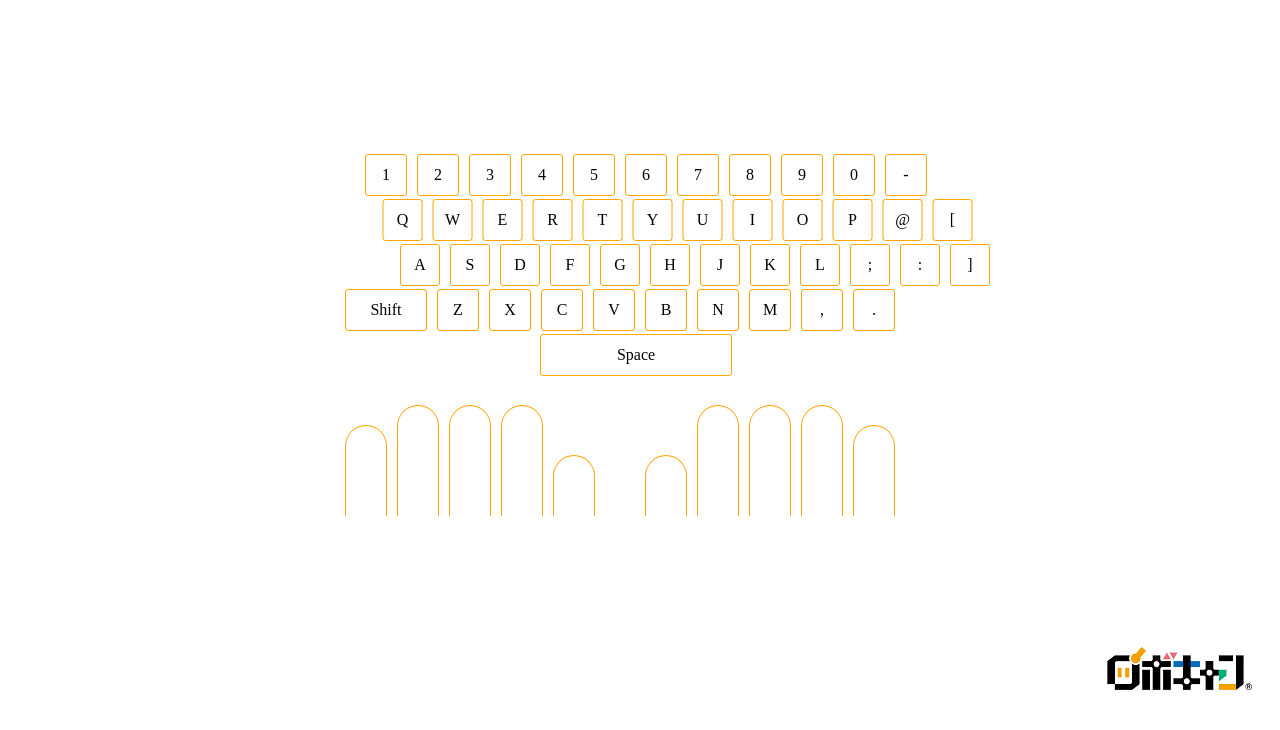
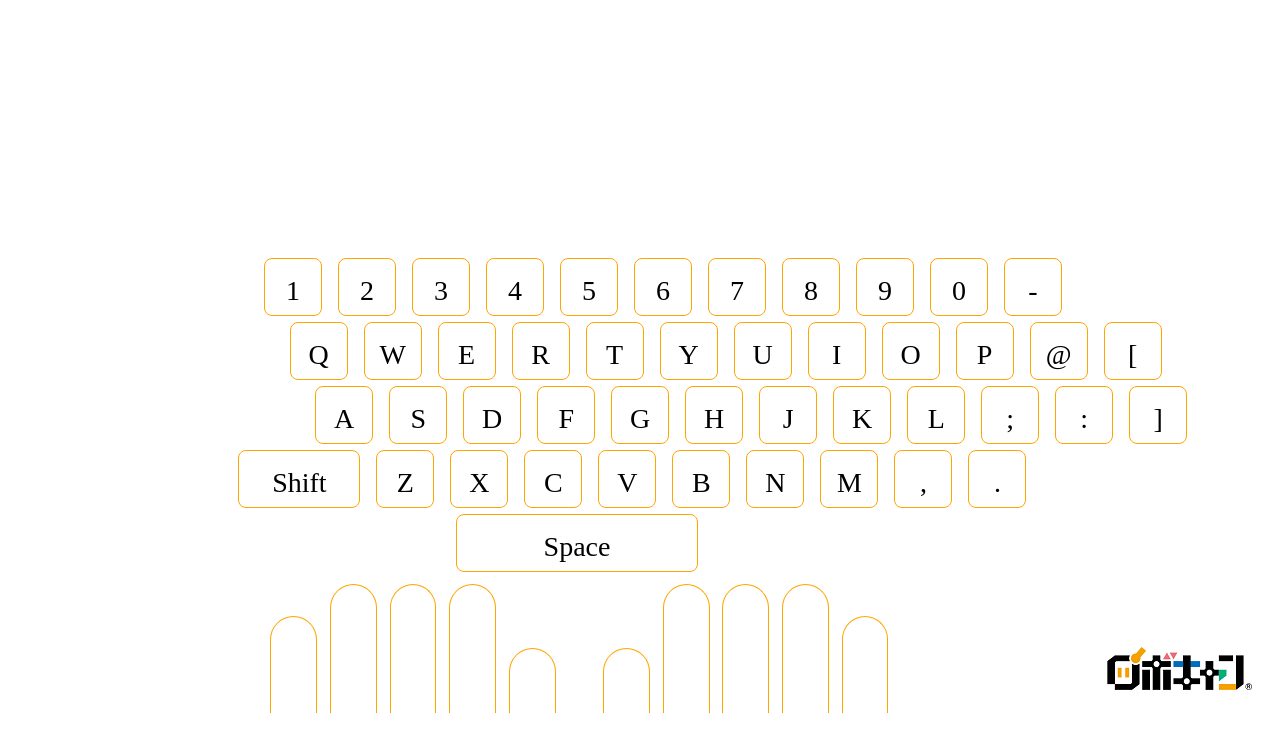
Before and after one commit to YurikaSaito1/TypingGame, a plain HTML site: page index.html in a window 1280 px wide. Shown: the part 70-800 px from the top of the page. Drawn offline with Linux system fonts and the light colour scheme.

Commit message:
画面の大きさを可変に

```diff
--- a/css/style.css
+++ b/css/style.css
@@ -1,249 +1,223 @@
-body {
-    background-color: white;
-}
-
 #subject {
     text-align: center;
     background-color: orange;
 }
 
 #hiraSubject {
-    top: 80px;
     text-align: center;
 }
 
 #subjectRoma {
-    top: 120px;
     text-align: center;
     color: gray;
 }
 
 #input {
-    top: 140px;
     text-align: center;
     color: red;
 }
 
 #timerArea {
-    position: fixed;
-    top: 180px;
-    right: 2%;
+    position: absolute;
+    top: 25vh;
+    right: 3vw;
 }
 
 #keyboard_1 {
-    position: fixed;
-    top: 245px;
-    left: 50%;
-    padding-left: 40px;
-    transform: translate(-50%, -50%);
-    width: 600px;
+    position: absolute;
+    top: 40vh;
+    left: 20vw;
+    padding-left: -10vw;
     margin: 0 auto;
     display: flex;
     flex-direction: row;
 }
 
 #keyboard_1 div {
-    width: 40px;
-    height: 40px;
-    border: 1px solid orange;
-    border-radius: 3px;
-    font-size: 16px;
+    width: 7vh;
+    height: 7vh;
+    border: 0.2vh solid orange;
+    border-radius: 1vh;
+    font-size: 3.5vh;
     text-align: center;
-    line-height: 40px;
-    margin: 5px;
+    line-height: 8vh;
+    margin: 1vh;
 }
 
 #keyboard_2 {
-    position: fixed;
-    top: 290px;
-    left: 50%;
-    padding-left: 75px;
-    transform: translate(-50%, -50%);
-    width: 600px;
+    position: absolute;
+    top: 48vh;
+    left: 22vw;
     margin: 0 auto;
     display: flex;
     flex-direction: row;
 }
 
 #keyboard_2 div {
-    width: 40px;
-    height: 40px;
-    border: 1px solid orange;
-    border-radius: 3px;
-    font-size: 16px;
+    width: 7vh;
+    height: 7vh;
+    border: 0.2vh solid orange;
+    border-radius: 1vh;
+    font-size: 3.5vh;
     text-align: center;
-    line-height: 40px;
-    margin: 5px;
+    line-height: 8vh;
+    margin: 1vh;
 }
 
 #keyboard_3 {
-    position: fixed;
-    top: 335px;
-    left: 50%;
-    padding-left: 110px;
-    transform: translate(-50%, -50%);
-    width: 600px;
+    position: absolute;
+    top: 56vh;
+    left: 24vw;
     margin: 0 auto;
     display: flex;
     flex-direction: row;
 }
 
 #keyboard_3 div {
-    width: 40px;
-    height: 40px;
-    border: 1px solid orange;
-    border-radius: 3px;
-    font-size: 16px;
+    width: 7vh;
+    height: 7vh;
+    border: 0.2vh solid orange;
+    border-radius: 1vh;
+    font-size: 3.5vh;
     text-align: center;
-    line-height: 40px;
-    margin: 5px;
+    line-height: 8vh;
+    margin: 1vh;
 }
 
 #keyboard_4 {
-    position: fixed;
-    top: 380px;
-    left: 50%;
-    padding-left: 0;
-    transform: translate(-50%, -50%);
-    width: 600px;
+    position: absolute;
+    top: 64vh;
+    left: 18vw;
     margin: 0 auto;
     display: flex;
     flex-direction: row;
 }
 
 #keyboard_4 :not(#key_shift) {
-    height: 40px;
-    width: 40px;
-    border: 1px solid orange;
-    border-radius: 3px;
-    font-size: 16px;
+    width: 7vh;
+    height: 7vh;
+    border: 0.2vh solid orange;
+    border-radius: 1vh;
+    font-size: 3.5vh;
     text-align: center;
-    line-height: 40px;
-    margin: 5px;
+    line-height: 8vh;
+    margin: 1vh;
 }
 
 #key_shift {
-    height: 40px;
-    width: 80px;
-    border: 1px solid orange;
-    border-radius: 3px;
-    font-size: 16px;
+    height: 7vh;
+    width: 15vh;
+    border: 0.2vh solid orange;
+    border-radius: 1vh;
+    font-size: 3.5vh;
     text-align: center;
-    line-height: 40px;
-    margin: 5px;
+    line-height: 8vh;
+    margin: 1vh;
 }
 
 #keyboard_space {
-    position: fixed;
-    top: 425px;
-    left: 50%;
-    padding-left: 390px;
-    transform: translate(-50%, -50%);
-    width: 600px;
+    position: absolute;
+    top: 72vh;
+    left: 35vw;
     margin: 0 auto;
     display: flex;
     flex-direction: row;
 }
 
 #keyboard_space div {
-    width: 190px;
-    height: 40px;
-    border: 1px solid orange;
-    border-radius: 3px;
-    font-size: 16px;
+    height: 7vh;
+    width: 30vh;
+    border: 0.2vh solid orange;
+    border-radius: 1vh;
+    font-size: 3.5vh;
     text-align: center;
-    line-height: 40px;
-    margin: 5px;
+    line-height: 8vh;
+    margin: 1vh;
 }
 
 #finger {
-    position: fixed;
-    top: 470px;
-    left: 50%;
-    transform: translate(-50%);
-    width: 600px;
+    position: absolute;
+    top: 81vh;
+    height: 17vh;
     margin: 0 auto;
 }
 
 #left {
-    position: fixed;
-    height: 110px;
-    width: 300px;
+    position: absolute;
     display: flex;
+    left: 20vw;
     flex-direction: row;
     margin: 0 auto;
 }
 
 #left div {
     position: relative;
-    width: 40px;
-    border-radius: 25px 25px 0 0;
-    border: 1px solid orange;
+    width: 3.5vw;
+    border-radius: 3vw 3vw 0 0;
+    border: 0.1vw solid orange;
     border-bottom: none;
-    margin: 5px;
+    margin: 0.5vw;
 }
 
 #left_fourth {
-    top: 20px;
-    height: 90px;
+    top: 4vh;
+    height: 12vh;
 }
 
 #left_third {
-    height: 110px;
+    height: 16vh;
 }
 
 #left_second {
-    height: 110px;
+    height: 16vh;
 }
 
 #left_first {
-    height: 110px;
+    height: 16vh;
 }
 
 #left_thumb {
-    top: 50px;
-    height: 60px;
+    top: 8vh;
+    height: 8vh;
 }
 
 #right {
-    position: relative;
-    left: 150px;
-    height: 110px;
-    width: 300px;
+    position: absolute;
     display: flex;
+    left: 46vw;
     flex-direction: row;
     margin: 0 auto;
 }
 
 #right div {
     position: relative;
-    width: 40px;
-    border-radius: 25px 25px 0 0;
-    border: 1px solid orange;
+    width: 3.5vw;
+    border-radius: 3vw 3vw 0 0;
+    border: 0.1vw solid orange;
     border-bottom: none;
-    margin: 5px;
+    margin: 0.5vw;
 }
 
 #right_thumb {
-    top: 50px;
-    height: 60px;
+    top: 8vh;
+    height: 8vh;
 }
 
 #right_first {
-    height: 110px;
+    height: 16vh;
 }
 
 #right_second {
-    height: 110px;
+    height: 16vh;
 }
 
 #right_third {
-    height: 110px;
+    height: 16vh;
 }
 
 #right_fourth {
-    top: 20px;
-    height: 90px;
+    top: 4vh;
+    height: 12vh;
 }
 
 #second {
--- a/css/taihi.css
+++ b/css/taihi.css
@@ -1,249 +1,223 @@
-body {
-    background-color: white;
-}
-
 #subject {
     text-align: center;
     background-color: orange;
 }
 
 #hiraSubject {
-    top: 80px;
     text-align: center;
 }
 
 #subjectRoma {
-    top: 120px;
     text-align: center;
     color: gray;
 }
 
 #input {
-    top: 140px;
     text-align: center;
     color: red;
 }
 
 #timerArea {
-    position: fixed;
-    top: 180px;
-    right: 2%;
+    position: absolute;
+    top: 25vh;
+    right: 3vw;
 }
 
 #keyboard_1 {
-    position: fixed;
-    top: 245px;
-    left: 50%;
-    padding-left: 40px;
-    transform: translate(-50%, -50%);
-    width: 600px;
+    position: absolute;
+    top: 40vh;
+    left: 20vw;
+    padding-left: -10vw;
     margin: 0 auto;
     display: flex;
     flex-direction: row;
 }
 
 #keyboard_1 div {
-    width: 40px;
-    height: 40px;
-    border: 1px solid orange;
-    border-radius: 3px;
-    font-size: 16px;
+    width: 7vh;
+    height: 7vh;
+    border: 0.2vh solid orange;
+    border-radius: 1vh;
+    font-size: 3.5vh;
     text-align: center;
-    line-height: 40px;
-    margin: 5px;
+    line-height: 8vh;
+    margin: 1vh;
 }
 
 #keyboard_2 {
-    position: fixed;
-    top: 290px;
-    left: 50%;
-    padding-left: 75px;
-    transform: translate(-50%, -50%);
-    width: 600px;
+    position: absolute;
+    top: 48vh;
+    left: 22vw;
     margin: 0 auto;
     display: flex;
     flex-direction: row;
 }
 
 #keyboard_2 div {
-    width: 40px;
-    height: 40px;
-    border: 1px solid orange;
-    border-radius: 3px;
-    font-size: 16px;
+    width: 7vh;
+    height: 7vh;
+    border: 0.2vh solid orange;
+    border-radius: 1vh;
+    font-size: 3.5vh;
     text-align: center;
-    line-height: 40px;
-    margin: 5px;
+    line-height: 8vh;
+    margin: 1vh;
 }
 
 #keyboard_3 {
-    position: fixed;
-    top: 335px;
-    left: 50%;
-    padding-left: 110px;
-    transform: translate(-50%, -50%);
-    width: 600px;
+    position: absolute;
+    top: 56vh;
+    left: 24vw;
     margin: 0 auto;
     display: flex;
     flex-direction: row;
 }
 
 #keyboard_3 div {
-    width: 40px;
-    height: 40px;
-    border: 1px solid orange;
-    border-radius: 3px;
-    font-size: 16px;
+    width: 7vh;
+    height: 7vh;
+    border: 0.2vh solid orange;
+    border-radius: 1vh;
+    font-size: 3.5vh;
     text-align: center;
-    line-height: 40px;
-    margin: 5px;
+    line-height: 8vh;
+    margin: 1vh;
 }
 
 #keyboard_4 {
-    position: fixed;
-    top: 380px;
-    left: 50%;
-    padding-left: 0;
-    transform: translate(-50%, -50%);
-    width: 600px;
+    position: absolute;
+    top: 64vh;
+    left: 18vw;
     margin: 0 auto;
     display: flex;
     flex-direction: row;
 }
 
 #keyboard_4 :not(#key_shift) {
-    height: 40px;
-    width: 40px;
-    border: 1px solid orange;
-    border-radius: 3px;
-    font-size: 16px;
+    width: 7vh;
+    height: 7vh;
+    border: 0.2vh solid orange;
+    border-radius: 1vh;
+    font-size: 3.5vh;
     text-align: center;
-    line-height: 40px;
-    margin: 5px;
+    line-height: 8vh;
+    margin: 1vh;
 }
 
 #key_shift {
-    height: 40px;
-    width: 80px;
-    border: 1px solid orange;
-    border-radius: 3px;
-    font-size: 16px;
+    height: 7vh;
+    width: 15vh;
+    border: 0.2vh solid orange;
+    border-radius: 1vh;
+    font-size: 3.5vh;
     text-align: center;
-    line-height: 40px;
-    margin: 5px;
+    line-height: 8vh;
+    margin: 1vh;
 }
 
 #keyboard_space {
-    position: fixed;
-    top: 425px;
-    left: 50%;
-    padding-left: 390px;
-    transform: translate(-50%, -50%);
-    width: 600px;
+    position: absolute;
+    top: 72vh;
+    left: 35vw;
     margin: 0 auto;
     display: flex;
     flex-direction: row;
 }
 
 #keyboard_space div {
-    width: 190px;
-    height: 40px;
-    border: 1px solid orange;
-    border-radius: 3px;
-    font-size: 16px;
+    height: 7vh;
+    width: 30vh;
+    border: 0.2vh solid orange;
+    border-radius: 1vh;
+    font-size: 3.5vh;
     text-align: center;
-    line-height: 40px;
-    margin: 5px;
+    line-height: 8vh;
+    margin: 1vh;
 }
 
 #finger {
-    position: fixed;
-    top: 470px;
-    left: 50%;
-    transform: translate(-50%);
-    width: 600px;
+    position: absolute;
+    top: 81vh;
+    height: 17vh;
     margin: 0 auto;
 }
 
 #left {
-    position: fixed;
-    height: 110px;
-    width: 300px;
+    position: absolute;
     display: flex;
+    left: 20vw;
     flex-direction: row;
     margin: 0 auto;
 }
 
 #left div {
     position: relative;
-    width: 40px;
-    border-radius: 25px 25px 0 0;
-    border: 1px solid orange;
+    width: 3.5vw;
+    border-radius: 3vw 3vw 0 0;
+    border: 0.1vw solid orange;
     border-bottom: none;
-    margin: 5px;
+    margin: 0.5vw;
 }
 
 #left_fourth {
-    top: 20px;
-    height: 90px;
+    top: 4vh;
+    height: 12vh;
 }
 
 #left_third {
-    height: 110px;
+    height: 16vh;
 }
 
 #left_second {
-    height: 110px;
+    height: 16vh;
 }
 
 #left_first {
-    height: 110px;
+    height: 16vh;
 }
 
 #left_thumb {
-    top: 50px;
-    height: 60px;
+    top: 8vh;
+    height: 8vh;
 }
 
 #right {
-    position: relative;
-    left: 150px;
-    height: 110px;
-    width: 300px;
+    position: absolute;
     display: flex;
+    left: 46vw;
     flex-direction: row;
     margin: 0 auto;
 }
 
 #right div {
     position: relative;
-    width: 40px;
-    border-radius: 25px 25px 0 0;
-    border: 1px solid orange;
+    width: 3.5vw;
+    border-radius: 3vw 3vw 0 0;
+    border: 0.1vw solid orange;
     border-bottom: none;
-    margin: 5px;
+    margin: 0.5vw;
 }
 
 #right_thumb {
-    top: 50px;
-    height: 60px;
+    top: 8vh;
+    height: 8vh;
 }
 
 #right_first {
-    height: 110px;
+    height: 16vh;
 }
 
 #right_second {
-    height: 110px;
+    height: 16vh;
 }
 
 #right_third {
-    height: 110px;
+    height: 16vh;
 }
 
 #right_fourth {
-    top: 20px;
-    height: 90px;
+    top: 4vh;
+    height: 12vh;
 }
 
 #second {
--- a/js/question.js
+++ b/js/question.js
@@ -218,9 +218,9 @@ window.addEventListener('keypress', (event) => {
         miss++;
 
         if (key in weakKeys) {
-            weakKeys[key] += 1;
+            weakKeys[romanArray[0].slice(0, 1)] += 1;
         } else {
-            weakKeys[key] = 1;
+            weakKeys[romanArray[0].slice(0, 1)] = 1;
         }
 
         keyboardColorChange();
@@ -487,6 +487,7 @@ function retry() {
     keyboard.style.display = "block";
     finger.style.display = "block";
     subject.textContent = '';
+    second.textContent = '';
     missCount.textContent = '';
     weak.textContent = '';
     number.textContent = '';
--- a/js/taihi.js
+++ b/js/taihi.js
@@ -218,9 +218,9 @@ window.addEventListener('keypress', (event) => {
         miss++;
 
         if (key in weakKeys) {
-            weakKeys[key] += 1;
+            weakKeys[romanArray[0].slice(0, 1)] += 1;
         } else {
-            weakKeys[key] = 1;
+            weakKeys[romanArray[0].slice(0, 1)] = 1;
         }
 
         keyboardColorChange();
@@ -487,6 +487,7 @@ function retry() {
     keyboard.style.display = "block";
     finger.style.display = "block";
     subject.textContent = '';
+    second.textContent = '';
     missCount.textContent = '';
     weak.textContent = '';
     number.textContent = '';
```
